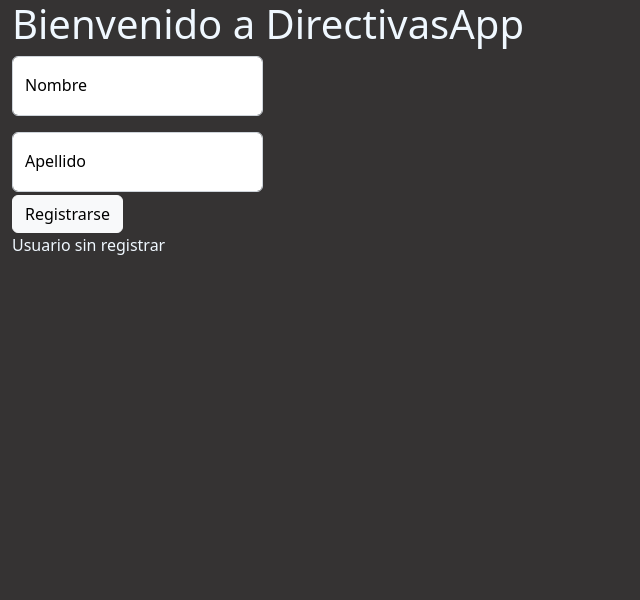
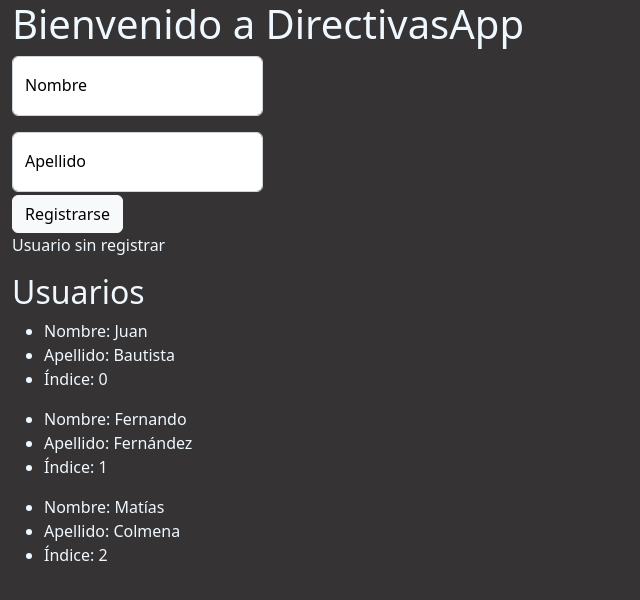
Before and after one commit to MEzequielFB/Angular-directivas-app, an Angular app: page / in a window 1280 px wide. Shown: the top 600 px of the page, without its empty margins (0-640 px from the left). Built offline with nearby package versions, Linux system fonts and the light colour scheme.

Commit message:
Declara atributo de tipo array y muestra los usuarios dentro del mismo

```diff
--- a/src/app/app.component.html
+++ b/src/app/app.component.html
@@ -21,7 +21,15 @@
   <p *ngIf="registrado; else sinRegistrarMsj">Usuario registrado con el nombre  "{{apellido}}, {{nombre}}"</p> <!--Property Binding de 'apellido' y 'nombre'-->
 
   <!--El contenido de los ng-template no es renderizado por la aplicación de forma predeterminada. Solo se muestra si 'registrado' es false-->
-  <ng-template #sinRegistrarMsj>
+  <ng-template #sinRegistrarMsj> <!--#sinRegistrarMsj es un identificador que se le da al elemento para referenciarlo-->
     <p>Usuario sin registrar</p>
   </ng-template>
+
+  <!--Muestra los valores de los usuarios dentro del array 'usuarios' del componente-->
+  <h2>Usuarios</h2>
+  <ul *ngFor="let usuario of usuarios; let i=index"> <!--Se declara una variable i con el valor de index ==> Obtiene el índice del elemento-->
+    <li>Nombre: {{usuario.nombre}}</li>
+    <li>Apellido: {{usuario.apellido}}</li>
+    <li>Índice: {{i}}</li>
+  </ul>
 </div>
--- a/src/app/app.component.ts
+++ b/src/app/app.component.ts
@@ -14,6 +14,8 @@ export class AppComponent {
 
   registrado:boolean;
 
+  usuarios:Array<{nombre:string, apellido:string}>; //Atributo de tipo array. Se deben declarar sus atributos y el tipo de estos
+
   constructor() { //Da valores a los atributos
 
     this.titulo = "DirectivasApp";
@@ -21,6 +23,21 @@ export class AppComponent {
     this.apellido = "";
 
     this.registrado = false;
+
+    this.usuarios = [
+      {
+        nombre: "Juan",
+        apellido: "Bautista"
+      },
+      {
+        nombre: "Fernando",
+        apellido: "Fernández"
+      },
+      {
+        nombre: "Matías",
+        apellido: "Colmena"
+      }
+    ]
   }
 
   registrarUsuario() { //Registra al usuario si los valores de 'nombre' y 'apellido' no son vacíos
```
